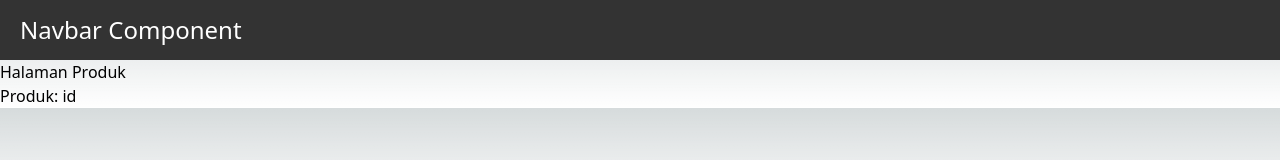
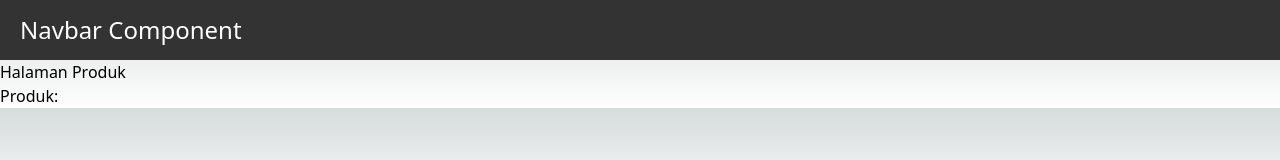
Before and after one commit to DewitaA12/Pemrograman-Framework, a Next.js app in the folder my-app-1/: page /produk/id in a window 1280 px wide. Shown: the top 160 px of the page. Built offline with nearby package versions, Linux system fonts and the light colour scheme.

Commit message:
add dynamic route

```diff
--- /dev/null
+++ b/my-app-1/src/pages/produk/[produk].tsx
@@ -0,0 +1,14 @@
+import { useRouter } from "next/router";
+
+const HalamanProduk = () => {
+  const { query } = useRouter();
+
+  return (
+    <div>
+      <h1>Halaman Produk</h1>
+      <p>Produk: {query.produk}</p>
+    </div>
+  );
+};
+
+export default HalamanProduk;
--- /dev/null
+++ b/my-app-1/src/pages/produk/id.tsx
@@ -0,0 +1,16 @@
+import { useRouter } from 'next/router';
+
+const HalamanProduk = () => {
+  // const Router = useRouter();
+  // console.log(Router);    // cek isi Router di konsol browser
+  const { query } = useRouter();
+
+  return (
+    <div>
+      <h1>Halaman Produk</h1>
+      <p>Produk: {query.id}</p>
+    </div>
+  );
+};
+
+export default HalamanProduk;
--- a/my-app-1/src/pages/produk/index.tsx
+++ b/my-app-1/src/pages/produk/index.tsx
@@ -24,7 +24,7 @@ const kategori = () => {
 
   return (
     <div>
-      <TampilanProduk products={isLoading ? [] : data.data} />
+      <TampilanProduk products={isLoading ? [] : data?.data ?? []} />
     </div>
   );
 };
--- a/my-app-1/src/views/produk/index.tsx
+++ b/my-app-1/src/views/produk/index.tsx
@@ -1,4 +1,5 @@
 import styles from "../../pages/produk/product.module.scss";
+import Link from "next/link";
 
 type ProductType = {
   id: string;
@@ -15,7 +16,12 @@ const TampilanProduk = ({ products }: { products: ProductType[] }) => {
       <div className={styles.produk__content}>
         {products.length > 0 ? (
           products.map((products: ProductType) => (
-            <div key={products.id} className={styles.produk__content__item}>
+            // Ganti <div> menjadi <Link>
+            <Link
+              href={`/produk/${products.id}`}
+              key={products.id}
+              className={styles.produk__content__item}
+            >
               <div className={styles.produk__content__item__image}>
                 <img src={products.image} alt={products.name} width={200} />
               </div>
@@ -28,7 +34,7 @@ const TampilanProduk = ({ products }: { products: ProductType[] }) => {
               <p className={styles.produk__content__item__price}>
                 Rp {products.price.toLocaleString("id-ID")}
               </p>
-            </div>
+            </Link>
           ))
         ) : (
           <div className={styles.produk__content__skeleton}>
```
